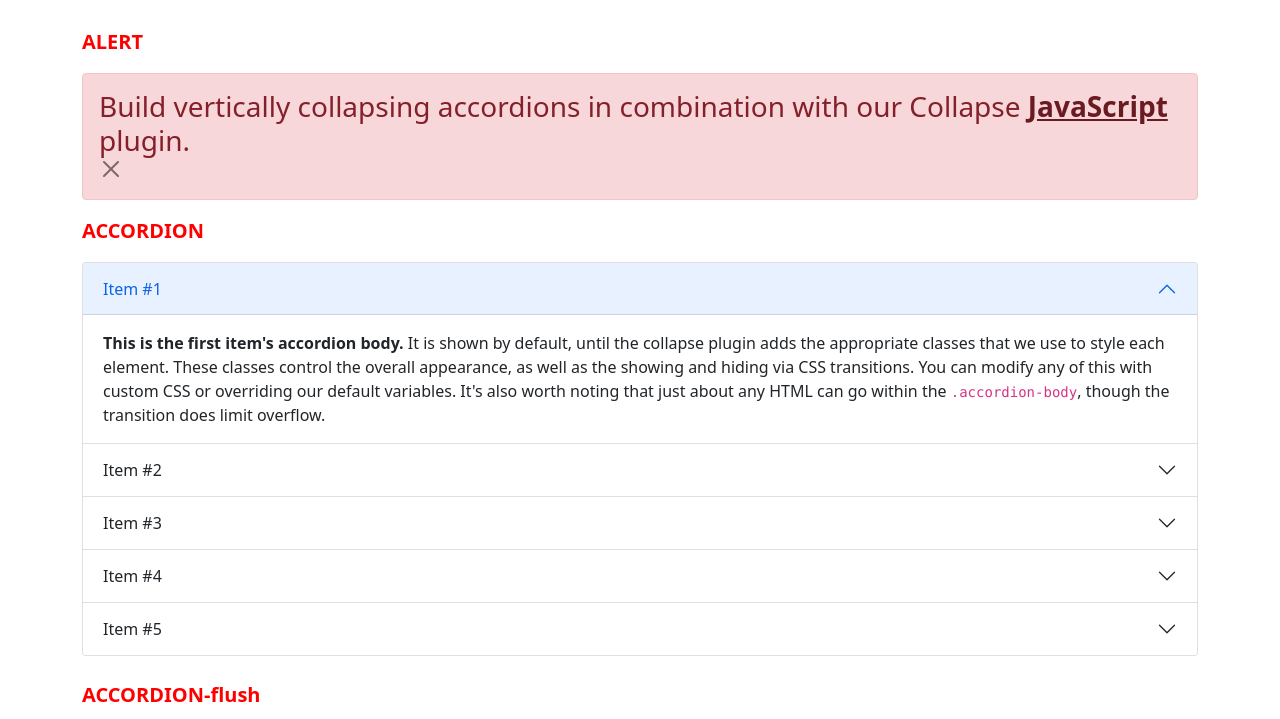
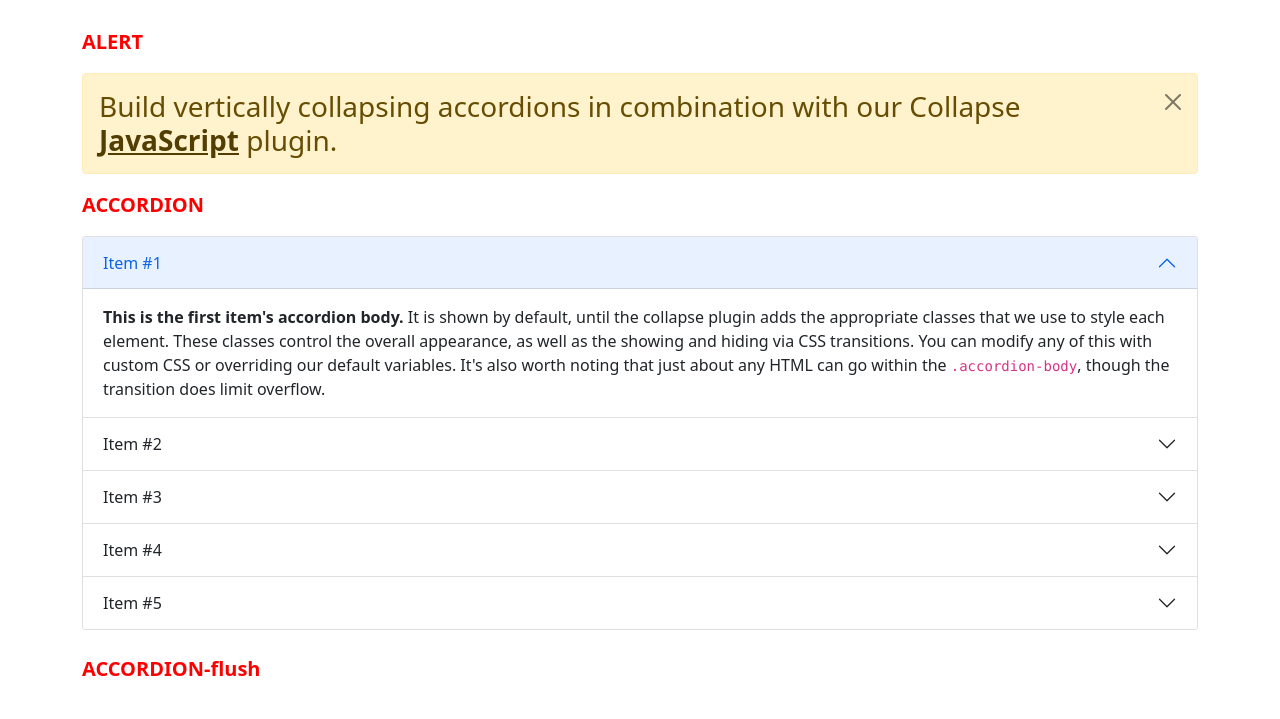
Before and after one commit to AbdMaamun/hw11_BOOTSTRAP_components1, a plain HTML site: page index.html in a window 1280 px wide. Shown: the part 53-772 px from the top of the page. Drawn offline with Linux system fonts and the light colour scheme.

Commit message:
Update index.html

```diff
--- a/index.html
+++ b/index.html
@@ -16,9 +16,9 @@
 
   <div class="container">
      <p class="topics">ALERT</p>
-     <div class="alert alert-danger alert-dilgissible fade show" role="alert">
+    <div class="alert alert-warning alert-dismissible fade show" role="alert">
        <h3 class="mb-0">Build vertically collapsing accordions in combination with our Collapse <a href="https://www.jsdelivr.com/" class="alert-link">JavaScript</a> plugin.</h3>
-       <button type="button" class="btn-close" data-bs-dilgiss="alert" aria-label="Close"></button>
+       <button type="button" class="btn-close" data-bs-dismiss="alert" aria-label="Close"></button>
      </div>
      <p class="topics">ACCORDION</p>
      <div class="row">
```
